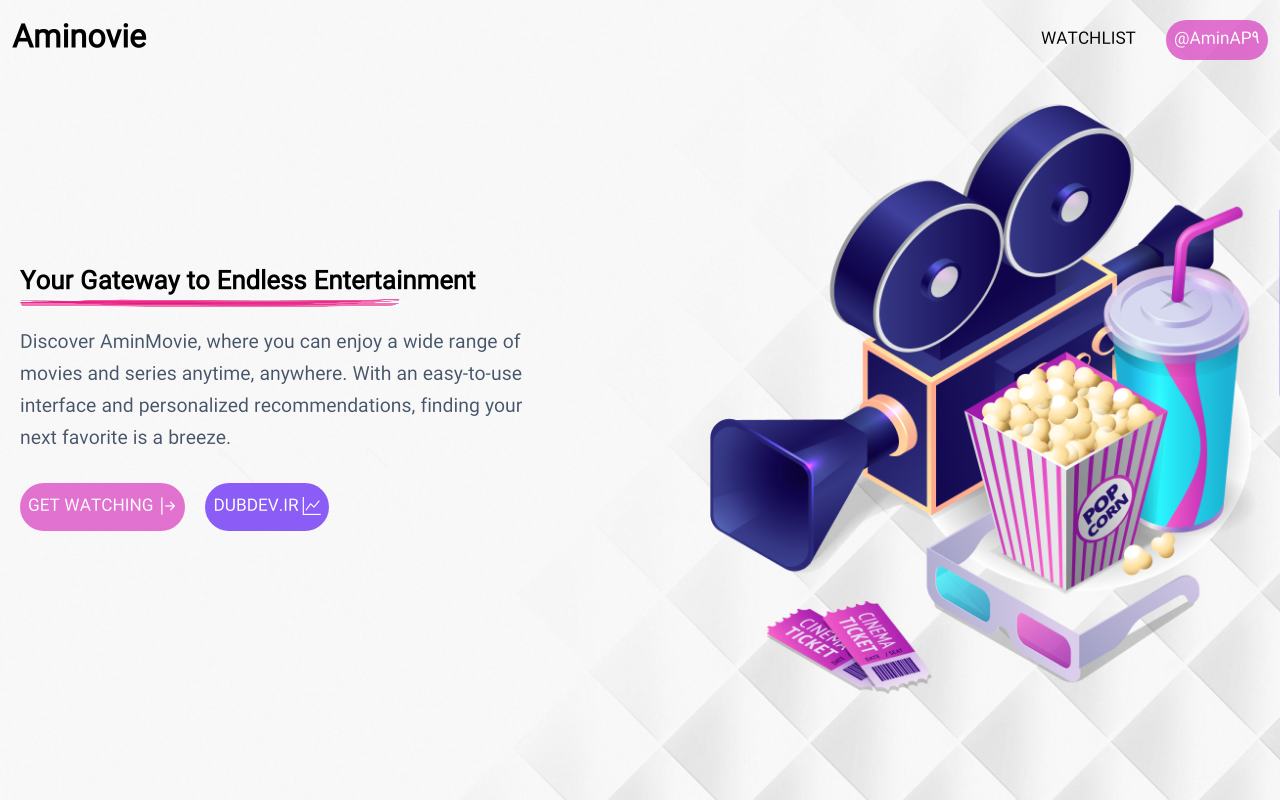
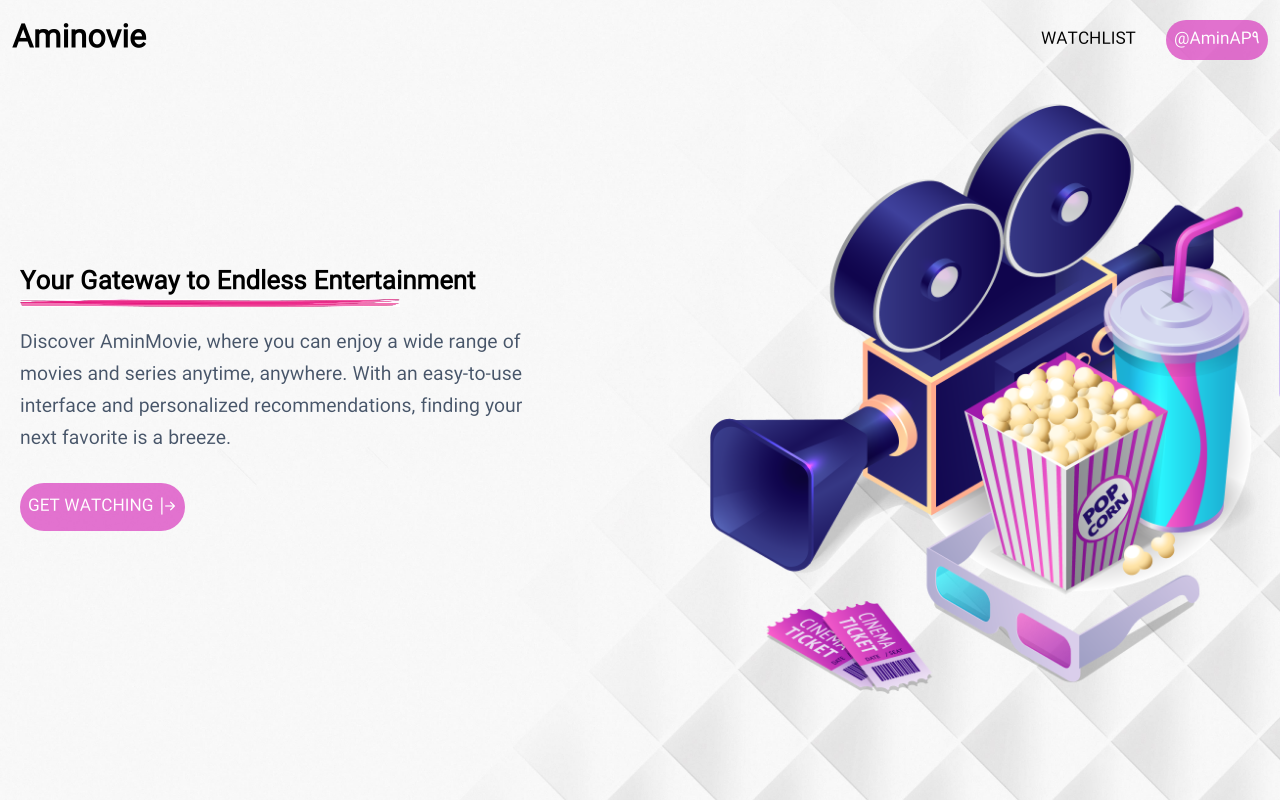
Before and after one commit to aminabdiii/amin-movie, a React (Vite) app: page /Home in a window 1280 px wide. Shown: the top 802 px of the page. Built offline with nearby package versions, Linux system fonts and the light colour scheme.

Commit message:
fixed npm vulnerability and Remove additional packages

```diff
--- a/package.json
+++ b/package.json
@@ -18,7 +18,6 @@
     "react-datepicker": "^7.3.0",
     "react-dom": "^18.2.0",
     "react-router-dom": "^6.26.1",
-    "sweetalert2": "^11.12.4",
     "terser": "^5.36.0"
   },
   "devDependencies": {
--- a/src/components/header/HeroSection.jsx
+++ b/src/components/header/HeroSection.jsx
@@ -1,18 +1,6 @@
 import 'aos/dist/aos.css';
 import AOS from 'aos';
 import { useEffect } from 'react';
-import Swal from 'sweetalert2';
-
-function dubdevModal(event) {
-  event.preventDefault();
-  Swal.fire({
-    title: 'dubdev.ir',
-    text: `سلام و درود خدمت عزیزان دل.
-    بنده جی اس رو از دوره جاوا اسکریپت جوناس با دوبله دوستمون آقای مهرشاد چشم خاوری عزیز آموختم. خیلی عالی بود. و با توجه به رضایتی که از نحوه بیان و دوبله مهرشاد جان داشتم, تصمیم گرفتم دوره ری اکت ایشون رو نیز تهیه کنم. هر دو این دوره ها عالی و پروژه محور هستن. مهرشاد جان, ازت ممنونیم بابت دوبله ها.
-    `,
-    confirmButtonText: '<a href="https://dubdev.ir">رفتن به سایت</a>',
-  });
-}
 
 function HeroSection() {
   useEffect(() => {
@@ -47,13 +35,6 @@
             get watching
             <i className="bi bi-arrow-bar-right text-xl pt-1"></i>
           </a>
-          <a
-            href="#"
-            onClick={dubdevModal}
-            className="flex items-center justify-center gap-x-1 bg-violet-500 max-w-[150px] max-xxs:text-sm max-vxs:text-xs text-center p-2 text-white uppercase rounded-full">
-            dubdev.ir
-            <i className="bi bi-graph-up text-lg pt-1"></i>
-          </a>
         </div>
       </div>
       <div
--- a/src/index.css
+++ b/src/index.css
@@ -29,41 +29,3 @@
   background: url('/public/moviesDetailsBackground.jpg') no-repeat center center;
   background-size: cover;
 }
-
-.swal2-html-container {
-  font-size: 25px !important;
-  padding: 20px !important;
-}
-
-@media not all and (min-width: 540px) {
-  .swal2-modal {
-    width: 90% !important;
-  }
-  .swal2-html-container {
-    font-size: 19px !important;
-    padding: 20px !important;
-  }
-}
-
-@media not all and (min-width: 450px) {
-  .swal2-html-container {
-    font-size: 17px !important;
-    padding: 14px !important;
-  }
-}
-@media not all and (min-width: 400px) {
-  .swal2-html-container {
-    font-size: 15px !important;
-    padding: 13px !important;
-  }
-}
-.swal2-modal {
-  --tw-ring-offset-shadow: var(--tw-ring-inset) 0 0 0
-    var(--tw-ring-offset-width) var(--tw-ring-offset-color);
-  --tw-ring-shadow: var(--tw-ring-inset) 0 0 0
-    calc(5px + var(--tw-ring-offset-width)) var(--tw-ring-color);
-  box-shadow: var(--tw-ring-offset-shadow), var(--tw-ring-shadow),
-    var(--tw-shadow, 0 0 #0000);
-  --tw-ring-opacity: 1;
-  --tw-ring-color: rgb(139 92 246 / var(--tw-ring-opacity));
-}
```
Also changed, not shown: 1 other file (tests, documents, lock files or other folders).
